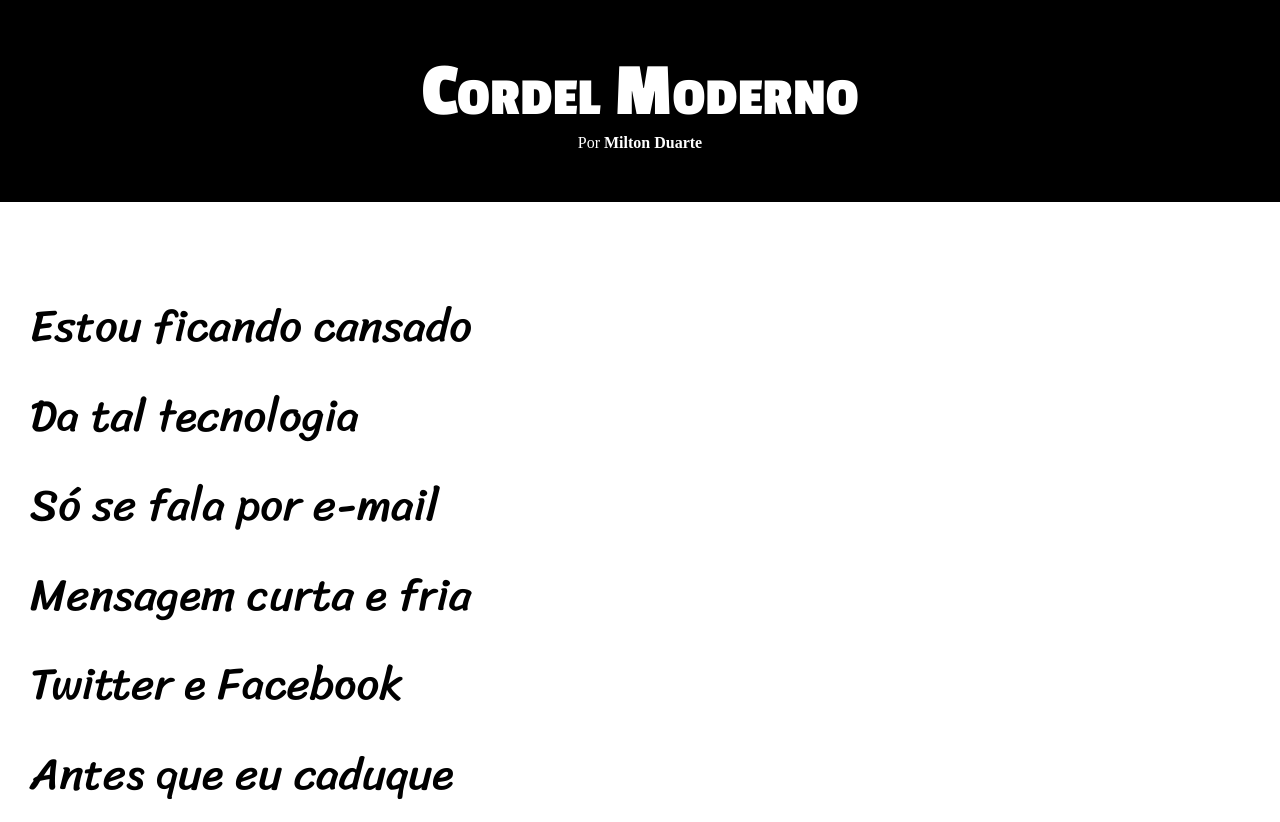
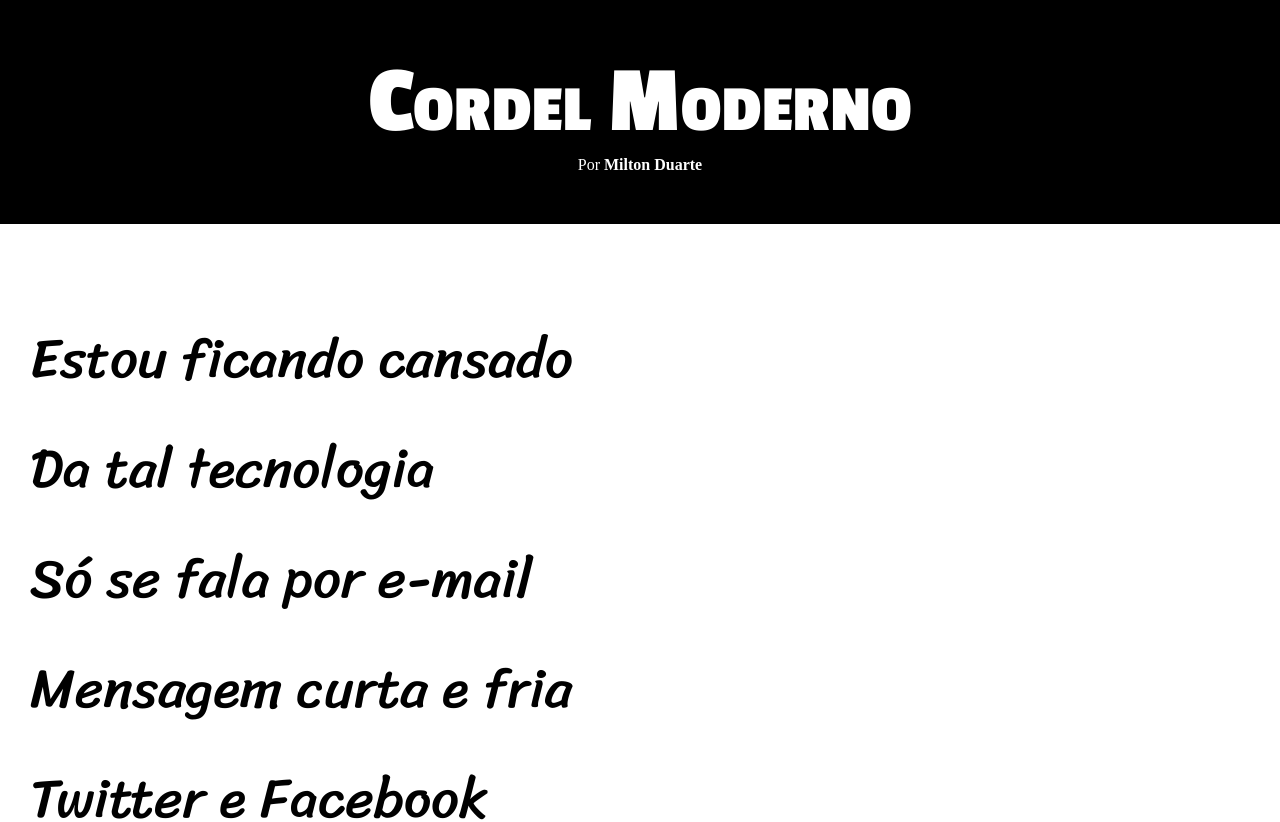
Before and after one commit to maurilioevieira/desafio-12_gb, a plain HTML site: page index.html in a window 1280 px wide. Shown: the top 822 px of the page. Drawn offline with Linux system fonts and the light colour scheme.

Commit message:
Update: fonte

```diff
--- a/css/style.css
+++ b/css/style.css
@@ -25,7 +25,7 @@ header h1 {
     padding-top: 50px;
     font-variant: small-caps;
     font-family: var(--font2);
-    font-size: 6vw;
+    font-size: 7.5vw;
 }
 header p {
     padding-bottom: 50px;
@@ -44,7 +44,7 @@ section {
     padding-bottom: 10vh;
     padding-left: 30px;
     line-height: 2em;
-    font-size: 3.5vw;
+    font-size: 4.3vw;
 }
 section > p {
     padding-bottom: 1em;
```
